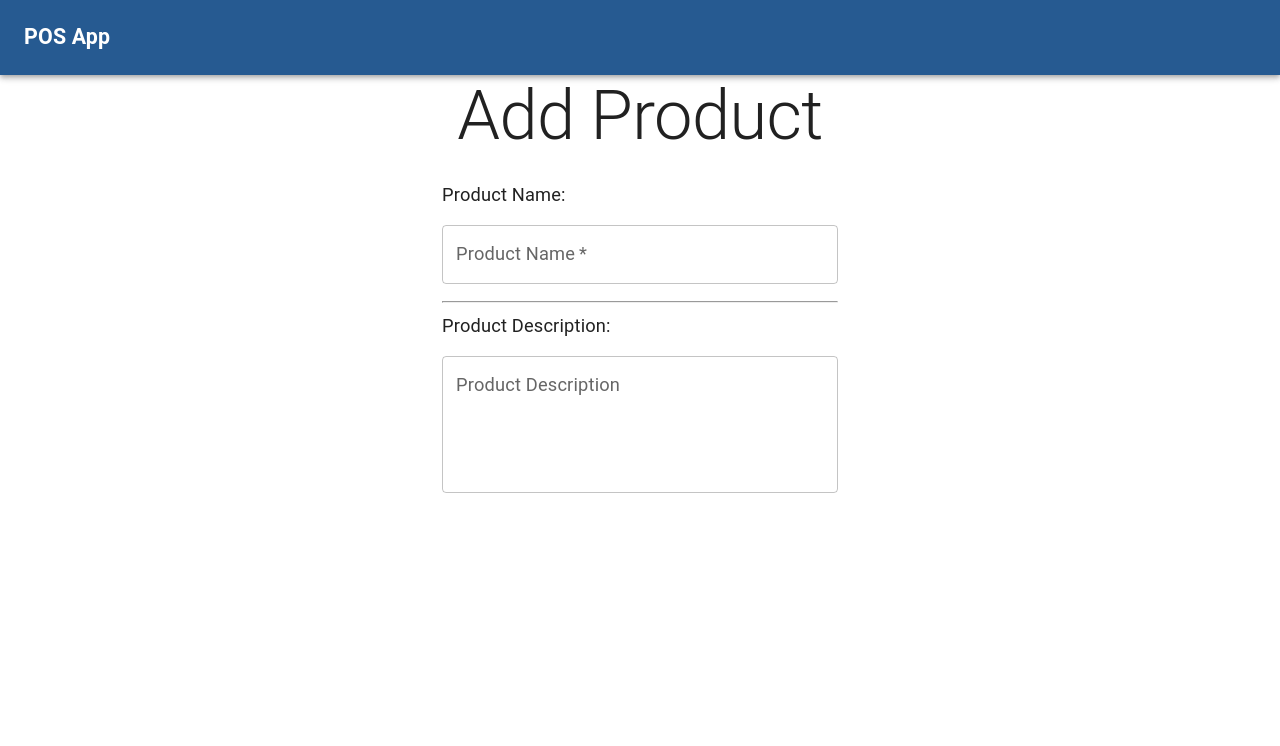
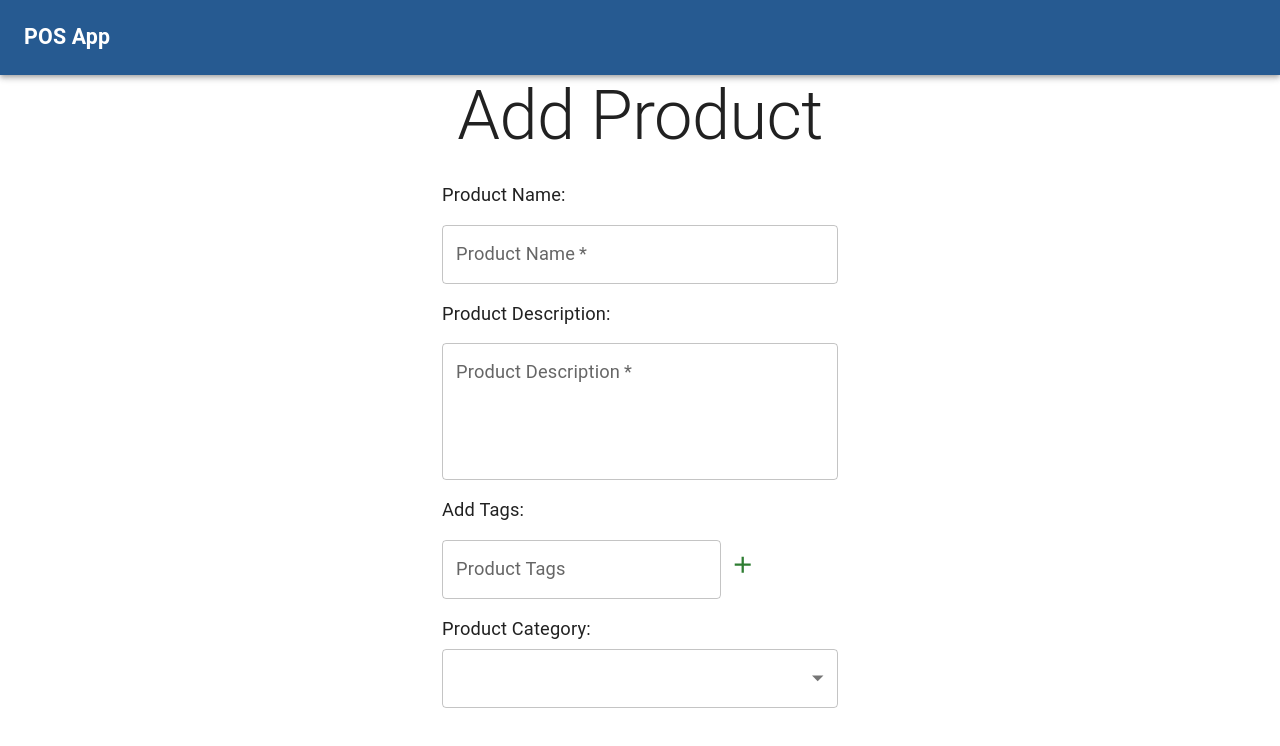
Before and after one commit to soveetnayak/POS-App, a React (Create React App) app in the folder main/: page /add in a window 1280 px wide. Shown: the top 746 px of the page. Built offline with nearby package versions, Linux system fonts and the light colour scheme.

Commit message:
Added tags and category

```diff
--- a/main/package.json
+++ b/main/package.json
@@ -5,6 +5,7 @@
   "dependencies": {
     "@emotion/react": "^11.9.0",
     "@emotion/styled": "^11.8.1",
+    "@mui/icons-material": "^5.8.0",
     "@mui/material": "^5.7.0",
     "@testing-library/jest-dom": "^5.16.4",
     "@testing-library/react": "^13.2.0",
--- a/main/src/components/AddProduct/AddProduct.css
+++ b/main/src/components/AddProduct/AddProduct.css
@@ -2,6 +2,13 @@
     -webkit-appearance: none;
     appearance: none;
 }
+
+.productName-strength-meter-progress {
+    -webkit-appearance: none;
+    appearance: none;
+    width: 250px;
+    height: 8px;
+  }
 
 .productName-strength-meter-progress::-webkit-progress-bar {
     background-color: #eee;
--- a/main/src/components/AddProduct/AddProduct.js
+++ b/main/src/components/AddProduct/AddProduct.js
@@ -1,51 +1,41 @@
-import { Container, TextField, Typography } from "@mui/material";
-import { Grid } from "@mui/material";
+import { Checkbox, Chip, Container, FormControl, IconButton, InputLabel, ListItemText, MenuItem, Select, TextField, Tooltip, Typography } from "@mui/material";
 import CssBaseline from '@mui/material/CssBaseline';
 import { Box } from "@mui/system";
 import { useState } from "react";
+import WordStrength from "./WordStrength";
+import AddIcon from '@mui/icons-material/Add';
 import './AddProduct.css'
-
-const getProductNameStrength = (name) => {
-    if (name === '')
-        return 0;
-    let size = name.trim().split(' ').length;
-    return size;
-}
-
-const getStrengthLabel = (value) => {
-
-    switch (value) {
-        case 1:
-            return 'Weak';
-        case 2:
-            return 'Fair';
-        case 3:
-            return 'Good';
-        case 4:
-            return 'Strong';
-        default:
-            return 'Weak';
-    }
-
-}
 
 const AddProduct = () => {
 
     const [productName, setProductName] = useState('');
     const [productNameIsTouched, setProductNameIsTouched] = useState(false);
     const [errMessage, setErrMessage] = useState('');
-    const [showError, setShowError] = useState(false);
+    const [productNameIsValid, setProductNameIsValid] = useState(false);
     const [productDesc, setProductDesc] = useState('');
+    const [curTag, setCurTag] = useState('');
+    const [allTags, setAllTags] = useState([]);
+    const [tagErrMsg, setTagErrMsg] = useState('');
+    const [selCategories, setSelCategories] = useState([]);
+
+    const Categories = [
+        "Electronics",
+        "Fashion",
+        "Cleaning Accessories",
+        "Daily Use",
+        "Medicines",
+        "Snacks"
+    ]
 
     const checkProductNameIsValid = (name) => {
         setProductNameIsTouched(true);
         if (name.trim() !== '' &&
             name.trim().split(' ').length <= 4
         ) {
-            setShowError(false);
+            setProductNameIsValid(false);
         }
         else {
-            setShowError(true);
+            setProductNameIsValid(true);
             if (name.trim(' ') === '') {
                 setErrMessage("Product Name cannot be empty");
             }
@@ -64,6 +54,35 @@ const AddProduct = () => {
 
     const onChangeProductDesc = (event) => {
         setProductDesc(event.target.value);
+    }
+
+
+    const onChangeCurTag = (event) => {
+        setCurTag(event.target.value);
+        if (tagErrMsg != '' && event.target.value != '') {
+            setTagErrMsg('');
+        }
+    }
+
+    const handleAddTag = () => {
+        if (curTag == '') {
+            setTagErrMsg("Please provide a tag to add");
+            return;
+        }
+        const temp = allTags;
+        temp.push(curTag);
+        setAllTags([...temp]);
+        setCurTag('');
+    }
+
+    const handleTagDelete = (tag) => {
+        const temp = allTags;
+        temp.splice(temp.indexOf(tag), 1);
+        setAllTags([...temp]);
+    }
+
+    const handleCategoryChange = (event) => {
+        setSelCategories(event.target.value);
     }
 
     return (
@@ -91,31 +110,21 @@ const AddProduct = () => {
                         value={productName}
                         onChange={onChangeProductName}
                         onBlur={() => { checkProductNameIsValid(productName) }}
-                        error={showError}
+                        error={productNameIsValid}
                         margin="normal"
                     >
                     </TextField>
-                    {showError && <Typography
+                    {productNameIsValid && <Typography
                         color="red"
                         variant="body1"
                     >{errMessage}</Typography>}
-                    {!showError && productName !== '' &&
-                        <>
-                            <progress
-                                value={getProductNameStrength(productName)}
-                                max="4"
-                                className={`productName-strength-meter-progress strength-${getStrengthLabel(getProductNameStrength(productName))}`}
-                                style={{ width: "100%" }}
-                            />
-                            <Typography
-                                variant="body1"
+                    {!productNameIsValid && productName !== '' &&
+                        <WordStrength productName={productName} />
+                    }
+                </Box>
+                <Box
+                    marginBottom="2%"
                 >
-                                Word Strength: {getStrengthLabel(getProductNameStrength(productName))}
-                            </Typography>
-                        </>
-                    }
-                    <hr />
-                </Box>
                     <Typography>
                         Product Description:
                     </Typography>
@@ -123,12 +132,94 @@ const AddProduct = () => {
                         multiline
                         label="Product Description"
                         fullWidth
+                        required
                         rows={4}
                         margin="normal"
                         value={productDesc}
                         onChange={onChangeProductDesc}
                     >
                     </TextField>
+                </Box>
+                <Typography>
+                    Add Tags:
+                </Typography>
+                <Box
+                    display="flex"
+                    alignItems="center"
+                >
+                    <TextField
+                        margin="normal"
+                        value={curTag}
+                        onChange={onChangeCurTag}
+                        error={tagErrMsg.length > 0}
+                        label="Product Tags"
+                    >
+                    </TextField>
+                    <Tooltip title="Add Tag">
+                        <IconButton
+                            margin="normal"
+                            color="success"
+                            onClick={handleAddTag}
+                        >
+                            <AddIcon />
+                        </IconButton>
+                    </Tooltip>
+                </Box>
+                <Box
+                    marginBottom="2%"
+                >
+                    {tagErrMsg != '' && <Typography
+                        color="red"
+                        variant="body1"
+                    >{tagErrMsg}</Typography>}
+                    {allTags.length > 0 &&
+                        <Typography>
+                            Current Tags: {allTags.map(tag => {
+                                return (
+                                    <Chip style={{ margin: "1%" }} label={tag} onDelete={() => { handleTagDelete(tag) }} />
+                                )
+                            })}
+                        </Typography>
+                    }
+                </Box>
+                <Box
+                    marginBottom="2%"
+                >
+                    <Typography
+                        gutterBottom
+                    >
+                        Product Category:
+                    </Typography>
+                    <Select
+                        fullWidth
+                        multiple
+                        label="Category"
+                        value={selCategories}
+                        renderValue={(selected) => selected.join(', ')}
+                        onChange={handleCategoryChange}
+                    >
+                        {Categories.map(category => {
+                            return (
+                                <MenuItem value={category}>
+                                    <Checkbox checked={selCategories.indexOf(category) > -1} />
+                                    <ListItemText primary={category} />
+                                </MenuItem>
+                            )
+                        })}
+                    </Select>
+                    {selCategories.length > 0 && <>
+                        <Typography>
+                            Selected Categories:
+                            <ul>
+                                {selCategories.map(ctgr => {
+                                    return (
+                                        <li>{ctgr}</li>
+                                    )
+                                })}
+                            </ul>
+                        </Typography>
+                    </>}
+                </Box>
             </Container>
         </>
     )
--- /dev/null
+++ b/main/src/components/AddProduct/WordStrength.js
@@ -0,0 +1,50 @@
+import { Typography } from "@mui/material";
+
+const getProductNameStrength = (name) => {
+    if (name === '')
+        return 0;
+    let size = name.trim().split(' ').length;
+    return size;
+}
+
+const getStrengthLabel = (value) => {
+
+    switch (value) {
+        case 1:
+            return 'Weak';
+        case 2:
+            return 'Fair';
+        case 3:
+            return 'Good';
+        case 4:
+            return 'Strong';
+        default:
+            return 'Weak';
+    }
+
+}
+
+const WordStrength = (props) => {
+
+    const strength = getProductNameStrength(props.productName);
+    const strengthLabel = getStrengthLabel(strength);
+
+    return (
+        <>
+            <progress
+                value={strength}
+                max="4"
+                className={`productName-strength-meter-progress strength-${strengthLabel}`}
+                style={{ width: "100%" }}
+            />
+            <Typography
+                variant="body1"
+            >
+                <b>Product Name Strength: </b> {strengthLabel}
+            </Typography>
+        </>
+    )
+
+}
+
+export default WordStrength;
```
Also changed, not shown: 1 other file (tests, documents, lock files or other folders). Lines whose indentation alone changed are shown as unchanged.
